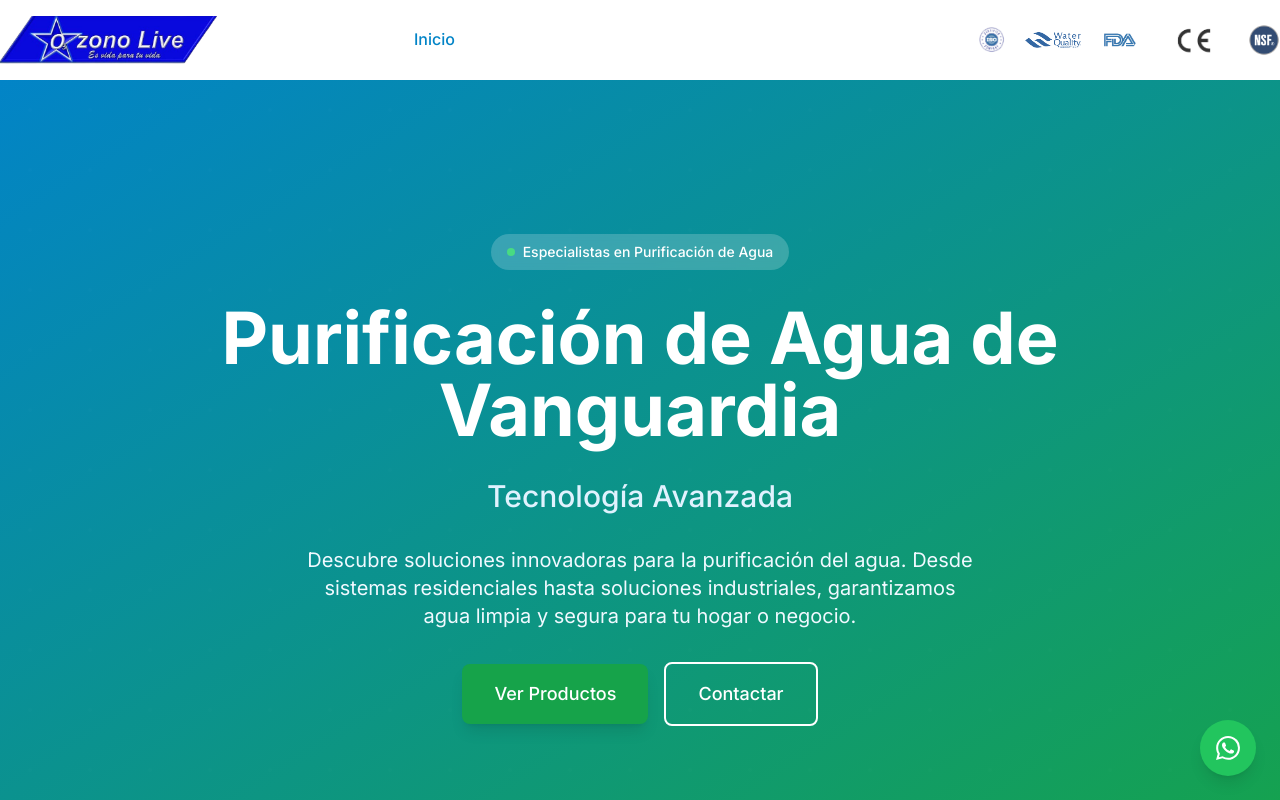
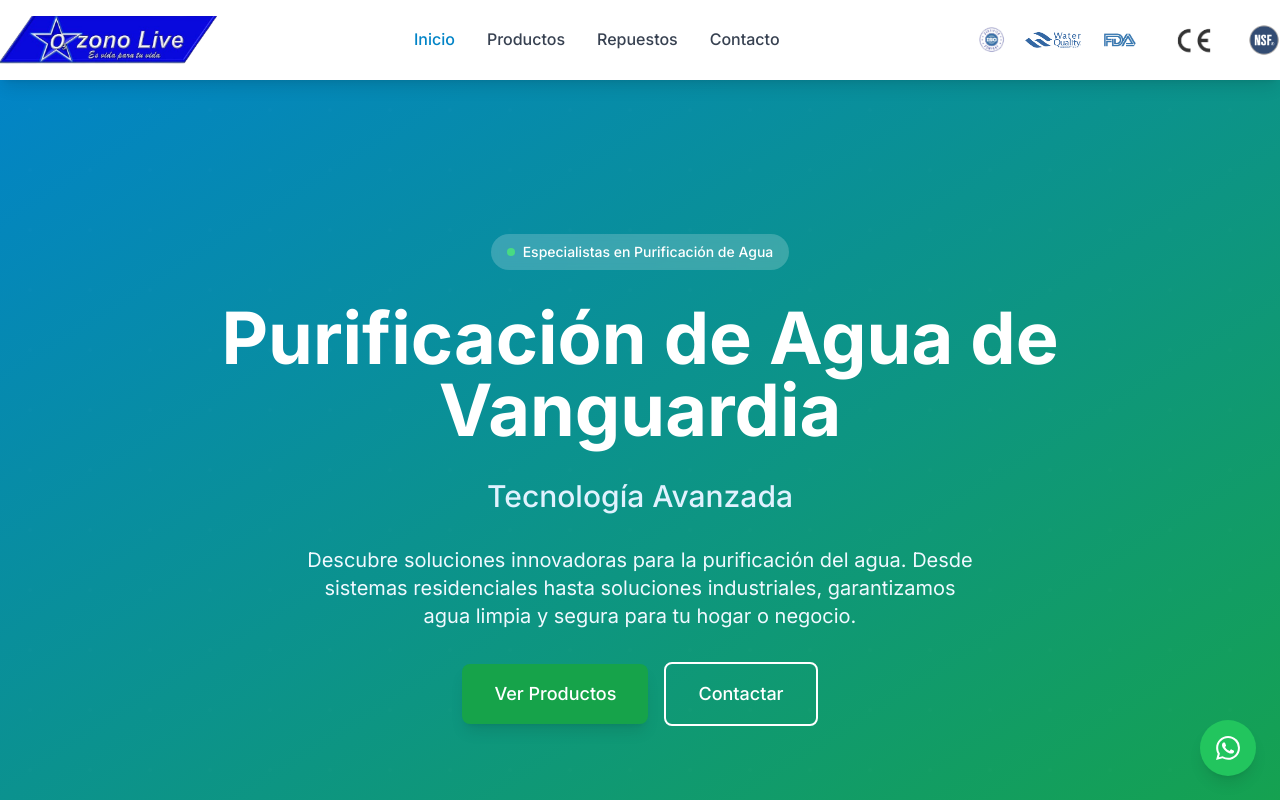
Before and after one commit to Juankx/Ozonolives, a React (Vite) app: page / in a window 1280 px wide. Shown: the top 800 px of the page. Built offline with nearby package versions, Linux system fonts and the light colour scheme.

Commit message:
fix: Hacer navbar siempre visible eliminando transparencia basada en scroll

```diff
--- a/src/components/Navbar.jsx
+++ b/src/components/Navbar.jsx
@@ -1,19 +1,9 @@
-import React, { useState, useEffect } from 'react'
+import React, { useState } from 'react'
 import { Link, useLocation } from 'react-router-dom'
 
 const Navbar = () => {
   const [isOpen, setIsOpen] = useState(false)
-  const [isScrolled, setIsScrolled] = useState(false)
   const location = useLocation()
-
-  useEffect(() => {
-    const handleScroll = () => {
-      setIsScrolled(window.scrollY > 50)
-    }
-
-    window.addEventListener('scroll', handleScroll)
-    return () => window.removeEventListener('scroll', handleScroll)
-  }, [])
 
   const navLinks = [
     { name: 'Inicio', path: '/' },
@@ -25,9 +15,7 @@ const Navbar = () => {
   const isActive = (path) => location.pathname === path
 
   return (
-    <nav className={`fixed top-0 left-0 right-0 z-50 transition-all duration-300 ${
-      isScrolled ? 'bg-white/95 backdrop-blur-md shadow-lg' : 'bg-transparent'
-    }`}>
+    <nav className="fixed top-0 left-0 right-0 z-50 bg-white/95 backdrop-blur-md shadow-lg transition-all duration-300">
       <div className="container-custom">
         <div className="flex items-center justify-between h-20">
           {/* Logo */}
@@ -48,9 +36,7 @@ const Navbar = () => {
                 className={`font-medium transition-colors duration-300 ${
                   isActive(link.path)
                     ? 'text-primary-600'
-                    : isScrolled
-                    ? 'text-gray-700 hover:text-primary-600'
-                    : 'text-white hover:text-primary-200'
+                    : 'text-gray-700 hover:text-primary-600'
                 }`}
               >
                 {link.name}
@@ -90,9 +76,7 @@ const Navbar = () => {
           {/* Mobile Menu Button */}
           <button
             onClick={() => setIsOpen(!isOpen)}
-            className={`md:hidden p-2 rounded-lg transition-colors duration-300 ${
-              isScrolled ? 'text-gray-700 hover:bg-gray-100' : 'text-white hover:bg-white/10'
-            }`}
+            className="md:hidden p-2 rounded-lg text-gray-700 hover:bg-gray-100 transition-colors duration-300"
           >
             <svg className="w-6 h-6" fill="none" stroke="currentColor" viewBox="0 0 24 24">
               {isOpen ? (
```
